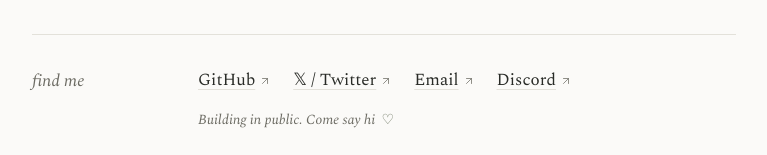
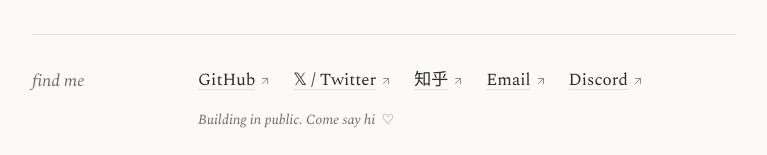
Before and after one commit to BillWGong/mypage, a Vue app: page / in a window 1280 px wide. Shown: the part 955-1110 px from the top of the page, without its empty margins (256-1023 px from the left). Built offline with nearby package versions, Linux system fonts and the light colour scheme.

Commit message:
Add Zhihu profile link

```diff
--- a/src/App.vue
+++ b/src/App.vue
@@ -18,6 +18,7 @@ const updates = [
 const links = [
   { label: 'GitHub', href: 'https://github.com/BillWGong' },
   { label: '𝕏 / Twitter', href: 'https://x.com/yankaxh1207' },
+  { label: '知乎', href: 'https://www.zhihu.com/people/bnv-80' },
   { label: 'Email', href: 'mailto:banlangencn@gmail.com' },
   { label: 'Discord', href: 'https://discord.com/users/1257990809811161161' },
 ]
```
